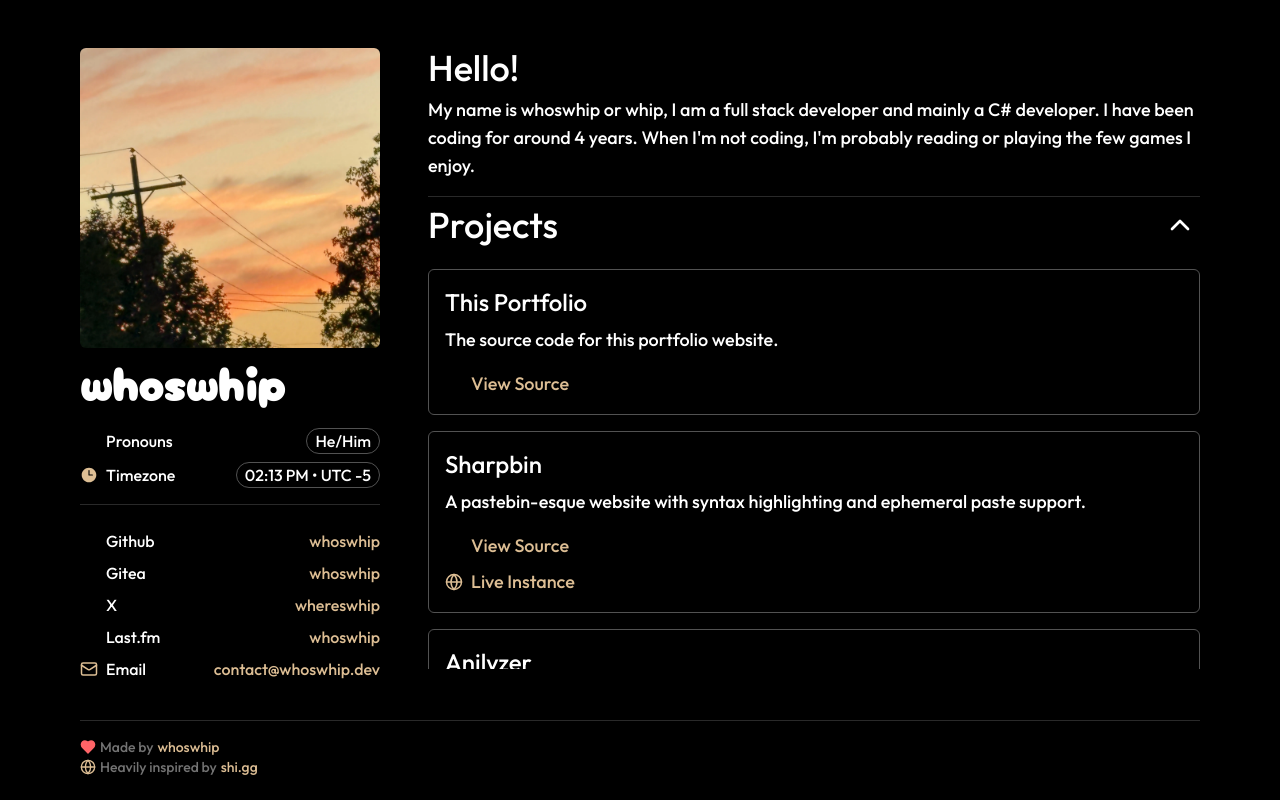
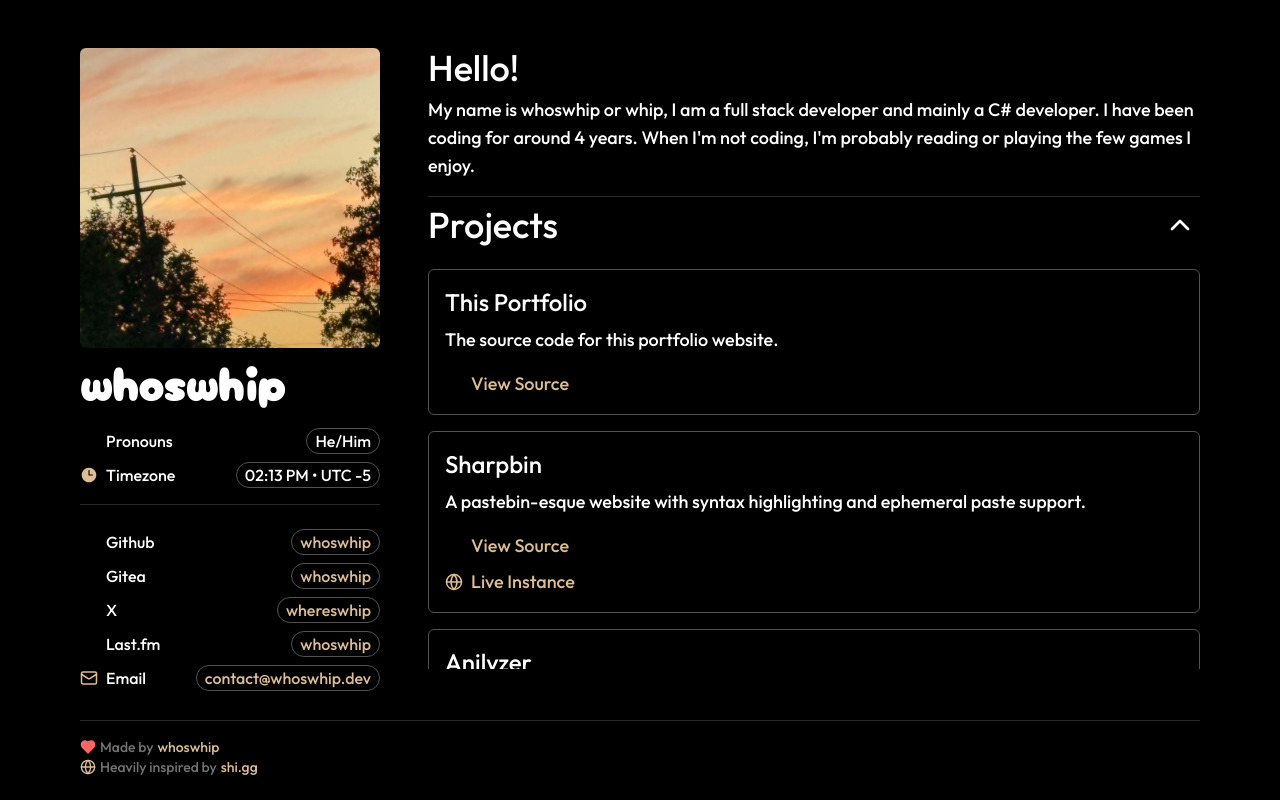
Before and after one commit to whoswhip/portfolio, a SvelteKit app: page / in a window 1280 px wide. Built offline with nearby package versions, Linux system fonts and the light colour scheme; some icons are missing.

Commit message:
style: give links borders

```diff
--- a/src/routes/+page.svelte
+++ b/src/routes/+page.svelte
@@ -261,7 +261,10 @@
 							/>
 						</span>
 						{social.label}
-						<span class="ml-auto hover:brightness-150" style="color: {config.primaryColor}">
+						<span
+							class="ml-auto rounded-l-full rounded-r-full border border-neutral-600 pr-2 pl-2 hover:brightness-150"
+							style="color: {config.primaryColor}"
+						>
 							{social.display}
 						</span>
 					</div>
```
